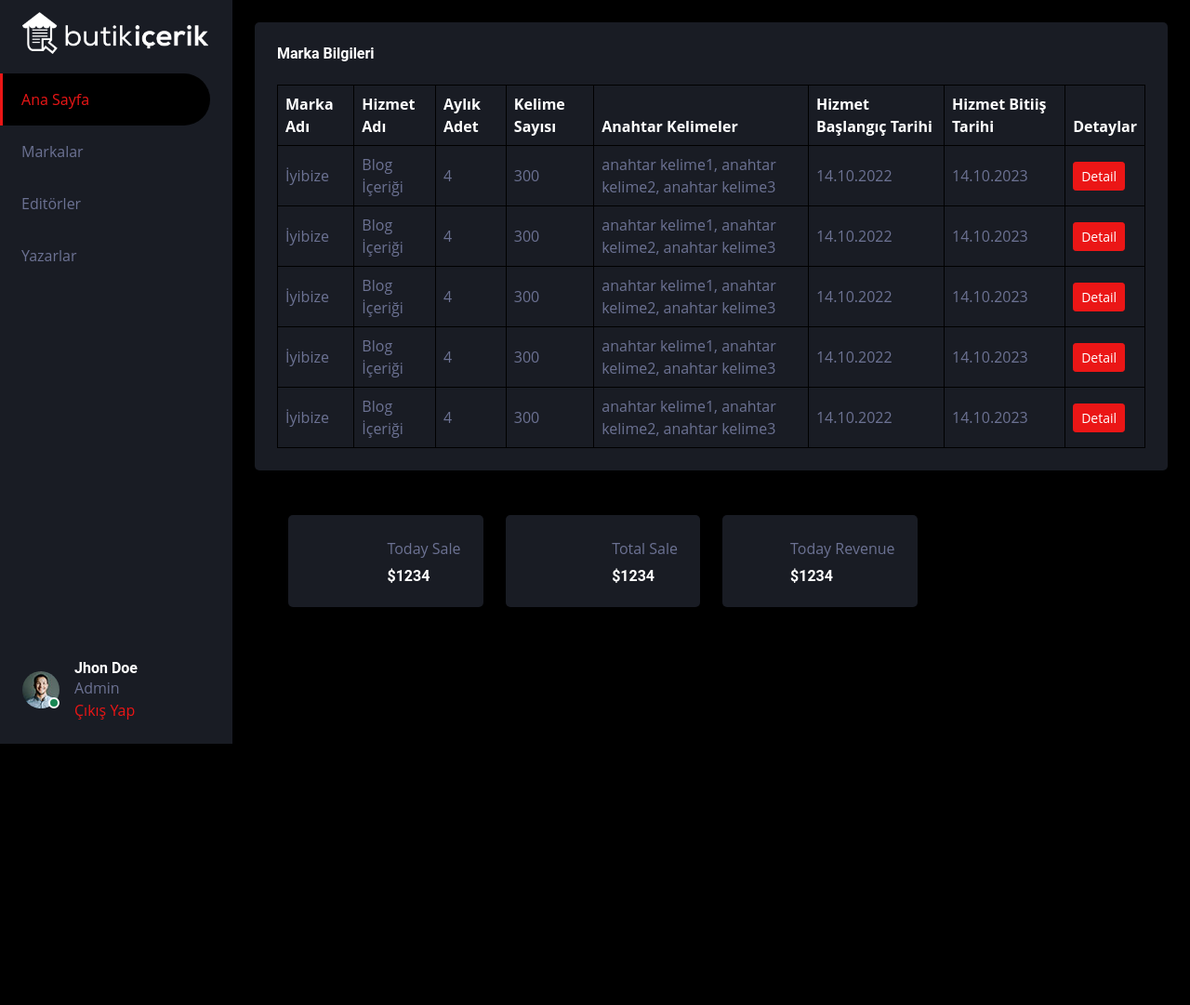
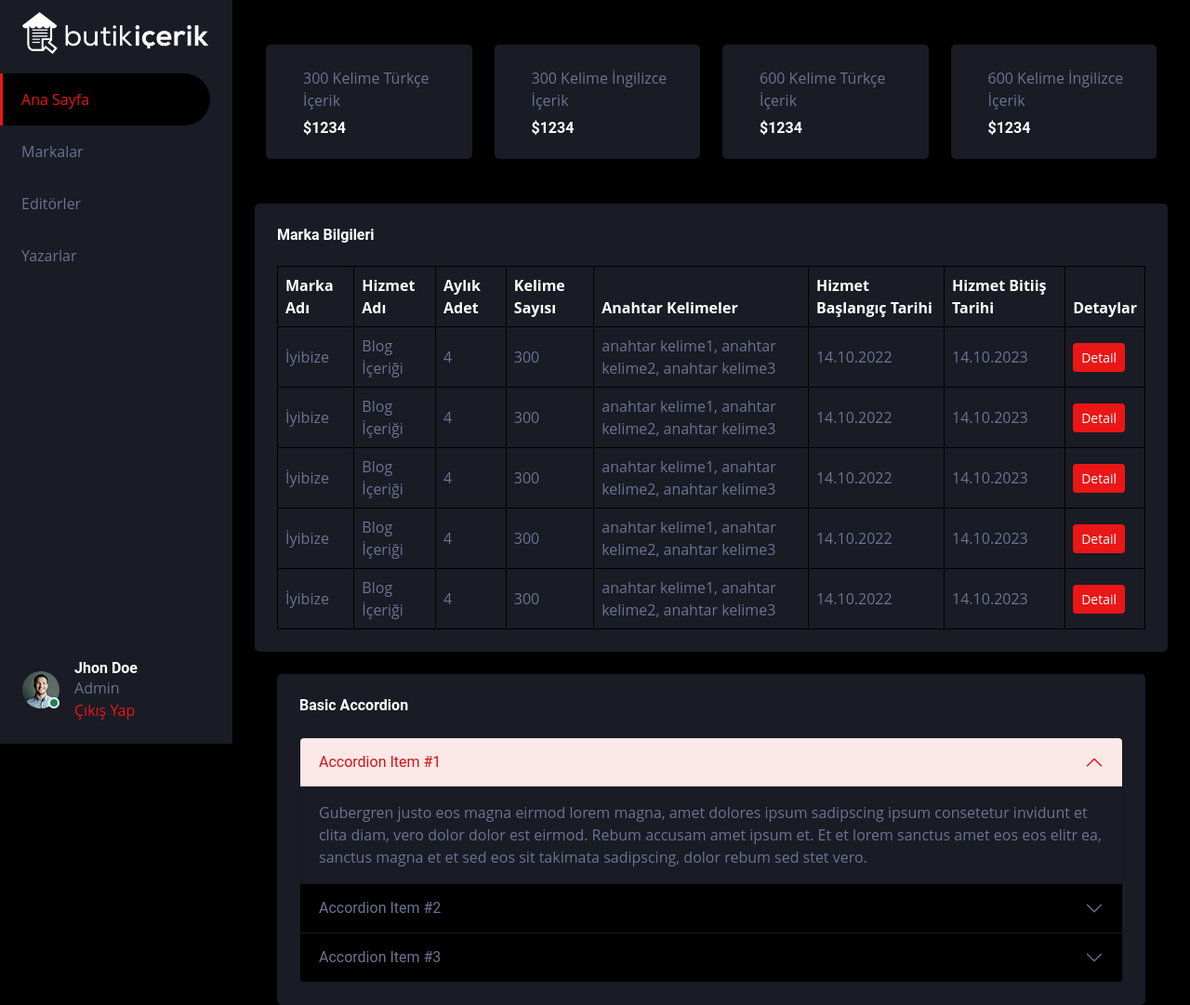
Before and after one commit to mertozkar/butikicerik-crm, a React (Create React App) app: page / in a window 1280 px wide. Shown: the whole page at 93% size. Before the commit the page ends 800 px from the top, so only its background shows below. Built offline with nearby package versions, Linux system fonts and the light colour scheme; no server answers.

Commit message:
update homepage

```diff
--- a/package.json
+++ b/package.json
@@ -6,10 +6,14 @@
     "@testing-library/jest-dom": "^5.16.5",
     "@testing-library/react": "^13.4.0",
     "@testing-library/user-event": "^13.5.0",
+    "classnames": "^2.3.2",
     "firebase": "^9.12.1",
+    "jquery": "^3.6.1",
     "react": "^18.2.0",
     "react-dom": "^18.2.0",
+    "react-fast-compare": "^3.2.0",
     "react-hot-toast": "^2.4.0",
+    "react-popper": "^2.3.0",
     "react-router-dom": "^6.4.2",
     "react-scripts": "5.0.1",
     "reactstrap": "^9.1.4",
--- a/src/components/AdminHome.jsx
+++ b/src/components/AdminHome.jsx
@@ -1,9 +1,49 @@
 import React from 'react'
 import { Input } from 'reactstrap'
+import  'https://code.jquery.com/jquery-3.4.1.min.js';
+import  'https://cdn.jsdelivr.net/npm/bootstrap@5.0.0/dist/js/bootstrap.bundle.min.js';
 
 const AdminHome = () => {
     return (
         <div className="container-fluid pt-4 px-4">
+                      <div class="row g-4 mb-5">
+                <div class="col-sm-6 col-xl-3">
+                    <div class="bg-secondary rounded d-flex align-items-center justify-content-between p-4">
+                        <i class="fa fa-chart-line fa-3x text-primary"></i>
+                        <div class="ms-3">
+                            <p class="mb-2">300 Kelime Türkçe İçerik</p>
+                            <h6 class="mb-0">$1234</h6>
+                        </div>
+                    </div>
+                </div>
+                <div class="col-sm-6 col-xl-3">
+                    <div class="bg-secondary rounded d-flex align-items-center justify-content-between p-4">
+                        <i class="fa fa-chart-bar fa-3x text-primary"></i>
+                        <div class="ms-3">
+                            <p class="mb-2">300 Kelime İngilizce İçerik</p>
+                            <h6 class="mb-0">$1234</h6>
+                        </div>
+                    </div>
+                </div>
+                <div class="col-sm-6 col-xl-3">
+                    <div class="bg-secondary rounded d-flex align-items-center justify-content-between p-4">
+                        <i class="fa fa-chart-area fa-3x text-primary"></i>
+                        <div class="ms-3">
+                            <p class="mb-2">600 Kelime Türkçe İçerik</p>
+                            <h6 class="mb-0">$1234</h6>
+                        </div>
+                    </div>
+                </div>
+                <div class="col-sm-6 col-xl-3">
+                    <div class="bg-secondary rounded d-flex align-items-center justify-content-between p-4">
+                        <i class="fa fa-chart-area fa-3x text-primary"></i>
+                        <div class="ms-3">
+                            <p class="mb-2">600 Kelime İngilizce İçerik</p>
+                            <h6 class="mb-0">$1234</h6>
+                        </div>
+                    </div>
+                </div>
+                </div>
             <div className="bg-secondary text-center rounded p-4">
                 <div className="d-flex align-items-center justify-content-between mb-4">
                     <h6 className="mb-0">Marka Bilgileri</h6>
@@ -78,31 +118,52 @@ const AdminHome = () => {
                 </div>
             </div>
             <div class="container-fluid pt-4 px-4">
-            <div class="row g-4">
-                <div class="col-sm-6 col-xl-3">
-                    <div class="bg-secondary rounded d-flex align-items-center justify-content-between p-4">
-                        <i class="fa fa-chart-line fa-3x text-primary"></i>
-                        <div class="ms-3">
-                            <p class="mb-2">Today Sale</p>
-                            <h6 class="mb-0">$1234</h6>
+            <div class="bg-secondary rounded h-100 p-4">
+                            <h6 class="mb-4">Basic Accordion</h6>
+                            <div class="accordion" id="accordionExample">
+                                <div class="accordion-item bg-transparent">
+                                    <h2 class="accordion-header" id="headingOne">
+                                        <button class="accordion-button" type="button" data-bs-toggle="collapse"
+                                            data-bs-target="#collapseOne" aria-expanded="true"
+                                            aria-controls="collapseOne">
+                                            Accordion Item #1
+                                        </button>
+                                    </h2>
+                                    <div id="collapseOne" class="accordion-collapse collapse show"
+                                        aria-labelledby="headingOne" data-bs-parent="#accordionExample">
+                                        <div class="accordion-body">
+                                            Gubergren justo eos magna eirmod lorem magna, amet dolores ipsum sadipscing ipsum consetetur invidunt et clita diam, vero dolor dolor est eirmod. Rebum accusam amet ipsum et. Et et lorem sanctus amet eos eos elitr ea, sanctus magna et et sed eos sit takimata sadipscing, dolor rebum sed stet vero.
                                         </div>
                                     </div>
                                 </div>
-                <div class="col-sm-6 col-xl-3">
-                    <div class="bg-secondary rounded d-flex align-items-center justify-content-between p-4">
-                        <i class="fa fa-chart-bar fa-3x text-primary"></i>
-                        <div class="ms-3">
-                            <p class="mb-2">Total Sale</p>
-                            <h6 class="mb-0">$1234</h6>
+                                <div class="accordion-item bg-transparent">
+                                    <h2 class="accordion-header" id="headingTwo">
+                                        <button class="accordion-button collapsed" type="button"
+                                            data-bs-toggle="collapse" data-bs-target="#collapseTwo"
+                                            aria-expanded="false" aria-controls="collapseTwo">
+                                            Accordion Item #2
+                                        </button>
+                                    </h2>
+                                    <div id="collapseTwo" class="accordion-collapse collapse"
+                                        aria-labelledby="headingTwo" data-bs-parent="#accordionExample">
+                                        <div class="accordion-body">
+                                            Voluptua sit dolores consetetur ea et diam est et takimata. Et erat sadipscing dolores et stet diam ut ut diam, sit aliquyam no magna et dolore lorem dolor sit. Lorem lorem sed sed duo, eirmod sit diam ipsum sit erat, lorem sit dolor diam amet ea aliquyam tempor rebum invidunt,.
                                         </div>
                                     </div>
                                 </div>
-                <div class="col-sm-6 col-xl-3">
-                    <div class="bg-secondary rounded d-flex align-items-center justify-content-between p-4">
-                        <i class="fa fa-chart-area fa-3x text-primary"></i>
-                        <div class="ms-3">
-                            <p class="mb-2">Today Revenue</p>
-                            <h6 class="mb-0">$1234</h6>
+                                <div class="accordion-item bg-transparent">
+                                    <h2 class="accordion-header" id="headingThree">
+                                        <button class="accordion-button collapsed" type="button"
+                                            data-bs-toggle="collapse" data-bs-target="#collapseThree"
+                                            aria-expanded="false" aria-controls="collapseThree">
+                                            Accordion Item #3
+                                        </button>
+                                    </h2>
+                                    <div id="collapseThree" class="accordion-collapse collapse"
+                                        aria-labelledby="headingThree" data-bs-parent="#accordionExample">
+                                        <div class="accordion-body">
+                                            Dolore eos dolor tempor justo sea eos amet eos kasd dolor, et diam tempor lorem dolores vero. Stet dolore gubergren nonumy diam. Consetetur sit takimata magna invidunt, dolore sea amet consetetur ea et rebum, invidunt et amet sit sea. Dolor eirmod sed magna sadipscing sadipscing lorem lorem sed, sit lorem.
+                                        </div>
                                     </div>
                                 </div>
                             </div>
--- a/src/components/Navbar.jsx
+++ b/src/components/Navbar.jsx
@@ -1,8 +1,12 @@
-import React from 'react'
+import React, { useState } from 'react'
 import UserLogo from '../images/user.jpg';
 import Logo from '../images/butik-icerik-logo-beyaz.png';
+import { Link } from 'react-router-dom';
+import classNames from 'classnames';
 
 const Navbar = () => {
+    const [isActive, setIsActive] = useState();
+
     return (
         <div class="sidebar pe-4 pb-3">
             <nav class="navbar bg-secondary navbar-dark">
@@ -10,10 +14,17 @@ const Navbar = () => {
                     <img src={Logo} width="200" />
                 </a>
                 <div class="navbar-nav w-100">
-                    <a href="index.html" class="nav-item nav-link active pb-3 pt-3">Ana Sayfa</a>
-                    <a href="index.html" class="nav-item nav-link pb-3 pt-3">Markalar</a>
-                    <a href="index.html" class="nav-item nav-link pb-3 pt-3">Editörler</a>
-                    <a href="index.html" class="nav-item nav-link pb-3 pt-3">Yazarlar</a>
+                    <Link to={"/"} className={classNames({
+                        "nav-item nav-link pb-3 pt-3": true,
+                        "active": window.location.pathname === "/"
+                    })}  onClick={() => setIsActive("a")}>Ana Sayfa</Link>
+                    <Link to={"/brands"} className={classNames({
+                        "nav-item nav-link pb-3 pt-3": true,
+                        "active": window.location.pathname === "/brands"
+                    })} onClick={() => setIsActive("b")}>Markalar</Link>
+                    <Link to={"/"} className="nav-item nav-link  pb-3 pt-3" >Editörler</Link>
+                    <Link to={"/"} className="nav-item nav-link  pb-3 pt-3" >Yazarlar</Link>
+
                 </div>
             </nav>
 
@@ -25,9 +36,9 @@ const Navbar = () => {
                     </div>
                 </div>
                 <div class="ms-3">
-                    <h6 class="mb-0">Jhon Doe</h6>
-                    <span>Admin</span><br />
-                    <a href="">Çıkış Yap</a>
+                    <h6 class="mb-0">Jhon Doe</h6> {/* user.name */}
+                    <span>Admin</span><br /> {/* user.level */}
+                    <a href="">Çıkış Yap</a> {/* logout */}
                 </div>
             </div>
         </div>
```
Also changed, not shown: 1 other file (tests, documents, lock files or other folders). Lines whose indentation alone changed are shown as unchanged.
